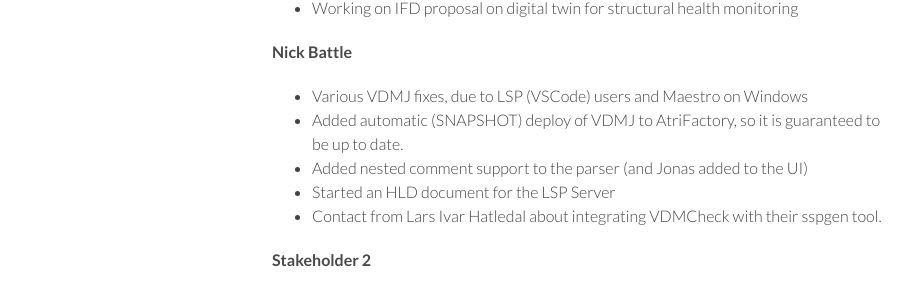
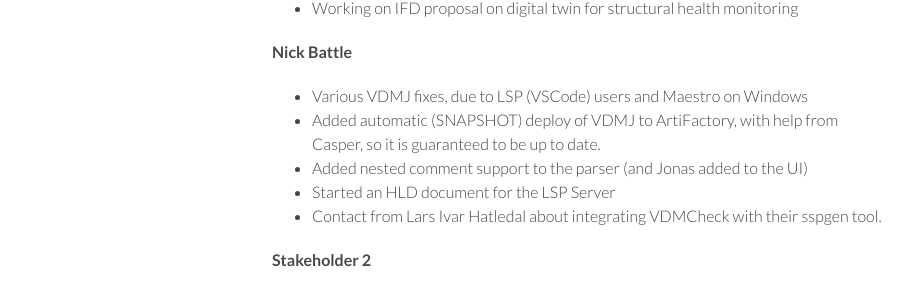
Before and after one commit to digitaltwincentre/digitaltwincentre.github.io, a Jekyll site: the page built from _biweeklies/Biweekly-33.md, in a window 1280 px wide. Shown: the part 461-757 px from the top of the page, without its empty margins (178-1090 px from the left). Built offline with Jekyll 4.4.1, drawn with Linux system fonts in a browser that asks for light colours; nearby versions of some CDN libraries.

Commit message:
Update Biweekly-33.md

```diff
--- a/_biweeklies/Biweekly-33.md
+++ b/_biweeklies/Biweekly-33.md
@@ -32,7 +32,7 @@ date: 11 February 2021, 1230 CET
 
 #### Nick Battle
 * Various VDMJ fixes, due to LSP (VSCode) users and Maestro on Windows
-* Added automatic (SNAPSHOT) deploy of VDMJ to AtriFactory, so it is guaranteed to be up to date.
+* Added automatic (SNAPSHOT) deploy of VDMJ to ArtiFactory, with help from Casper, so it is guaranteed to be up to date.
 * Added nested comment support to the parser (and Jonas added to the UI)
 * Started an HLD document for the LSP Server
 * Contact from Lars Ivar Hatledal about integrating VDMCheck with their sspgen tool.
```
